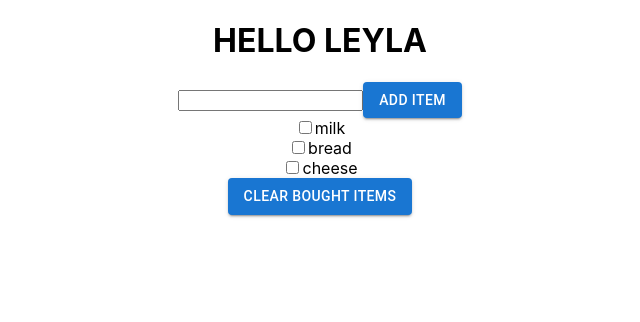
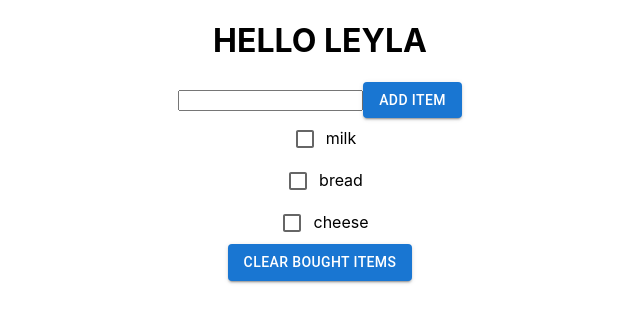
Before and after one commit to SkyeRenda/shoppable, a React (Create React App) app: page / in a window 1280 px wide. Shown: the top 322 px of the page, without its empty margins (320-960 px from the left). Built offline with nearby package versions, Linux system fonts and the light colour scheme.

Commit message:
add undo

```diff
--- a/package.json
+++ b/package.json
@@ -3,6 +3,9 @@
   "version": "0.1.0",
   "private": true,
   "dependencies": {
+    "@emotion/react": "^11.10.4",
+    "@emotion/styled": "^11.10.4",
+    "@mui/material": "^5.10.3",
     "@testing-library/jest-dom": "^5.16.5",
     "@testing-library/react": "^13.3.0",
     "@testing-library/user-event": "^13.5.0",
--- a/src/modules/Item.tsx
+++ b/src/modules/Item.tsx
@@ -1,5 +1,6 @@
 import React from "react";
 import { ItemModel } from "../models/itemModel";
+import Checkbox from "@mui/material/Checkbox";
 
 export interface ItemProps {
   item: ItemModel;
@@ -14,8 +15,7 @@ const Item: React.FC<ItemProps> = ({ item, toggleBought }: ItemProps) => {
   return (
     <div>
       <label>
-        <input
-          type="checkbox"
+        <Checkbox
           checked={item.bought}
           onChange={handleBoughtClick}
         />
```
Also changed, not shown: src/models/versionControl.tsx (added, +20 -0 lines), 1 other file (tests, documents, lock files or other folders).
